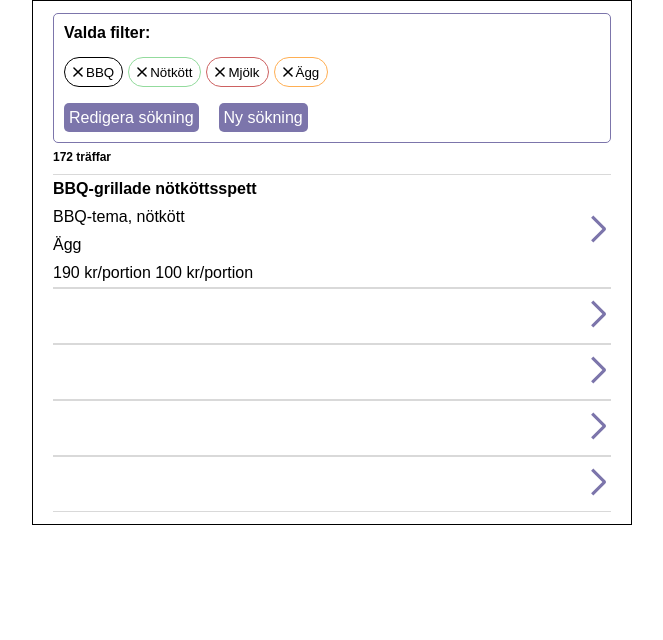
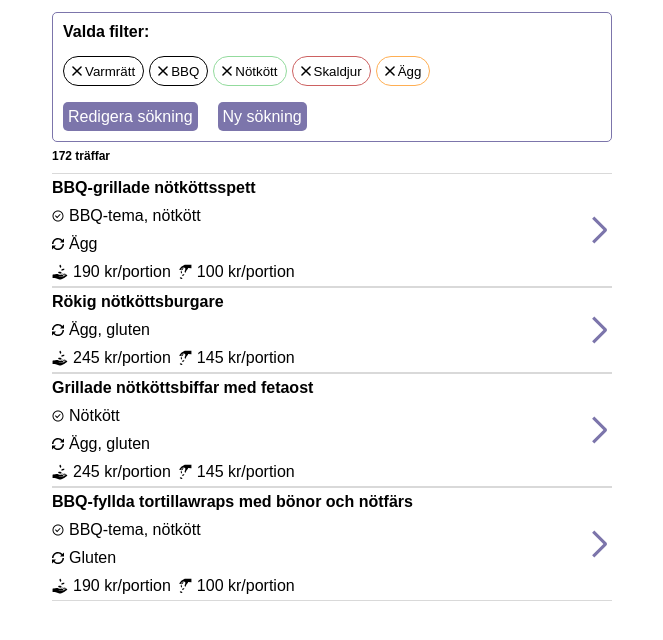
Before and after one commit to joakimgidlund/grupp-10-uppgift-2, a Vue app: page /results in a window 1280 px wide. Shown: the top 640 px of the page, without its empty margins (308-971 px from the left). Built offline with nearby package versions, Linux system fonts and the light colour scheme.

Commit message:
results finished, started dish info page

```diff
--- /dev/null
+++ b/src/DishView.vue
@@ -0,0 +1,11 @@
+<template>
+  <div class="main">
+    <div class="header">
+      <RouterLink class="link" to=/results></RouterLink>
+    </div>
+  </div>
+</template>
+
+<style scoped>
+
+</style>
--- a/src/ResultsView.vue
+++ b/src/ResultsView.vue
@@ -1,31 +1,21 @@
 <script setup>
 import SearchResult from "./components/SearchResult.vue"
 import ResultSummary from "./components/ResultSummary.vue"
-// import SearchView from "./SearchView.vue"
 </script>
 
 <script>
-export default {
-  data() {
-    return {
-    }
-  },
-
-  components: {
-    SearchResult,
-    ResultSummary,
-  },
-}
+export default {}
 </script>
 
 <template>
   <div class="filter-box">
     <div class="title">Valda filter:</div>
     <div class="results">
-      <SearchResult text="BBQ"></SearchResult>
-      <SearchResult text="Nötkött" class="ingredients"></SearchResult>
-      <SearchResult text="Mjölk" class="disallowed"></SearchResult>
-      <SearchResult text="Ägg" class="adjust"></SearchResult>
+      <SearchResult text="Varmrätt"/>
+      <SearchResult text="BBQ"/>
+      <SearchResult text="Nötkött" class="ingredients"/>
+      <SearchResult text="Skaldjur" class="disallowed"/>
+      <SearchResult text="Ägg" class="adjust"/>
     </div>
     <div class="button-box">
       <button class="default-button"><RouterLink class="link" to="/">Redigera sökning</RouterLink></button>
@@ -34,11 +24,10 @@ export default {
   </div>
   <div class="hits">172 träffar</div>
   <div class="result-summaries">
-    <ResultSummary title="BBQ-grillade nötköttsspett" theme="BBQ-tema, nötkött" adjust="Ägg" price="190" cost="100"></ResultSummary>
-    <ResultSummary></ResultSummary>
-    <ResultSummary></ResultSummary>
-    <ResultSummary></ResultSummary>
-    <ResultSummary></ResultSummary>
+    <ResultSummary title="BBQ-grillade nötköttsspett" theme="BBQ-tema, nötkött" adjust="Ägg" price="190" cost="100"/>
+    <ResultSummary title="Rökig nötköttsburgare" adjust="Ägg, gluten" price="245" cost="145"/>
+    <ResultSummary title="Grillade nötköttsbiffar med fetaost" theme="Nötkött" adjust="Ägg, gluten" price="245" cost="145"/>
+    <ResultSummary title="BBQ-fyllda tortillawraps med bönor och nötfärs" theme="BBQ-tema, nötkött" adjust="Gluten" price="190" cost="100"/>
   </div>
 </template>
 
--- a/src/SearchView.vue
+++ b/src/SearchView.vue
@@ -15,21 +15,14 @@ export default {
     }
   },
 
+  emits: ["update"],
+
   created() {
     this.themes = IngredientService.getThemes()
     this.ingredients = IngredientService.getIngredients()
   },
+}
 
-  methods: {
-    addSearches(event) {
-      this.combinedSearches.push(event)
-      this.$route.myProps.message = "hahaha"
-    },
-    getFilters() {
-      return this.combinedSearches
-    }
-  }
-}
 </script>
 
 <template>
@@ -73,26 +66,26 @@ export default {
     <VueSlider width="80%" :height="5" v-model="sliderValue" :min="0" :max="1000" tooltipPlacement="bottom"
       :contained="true" :railStyle="{ backgroundColor: '#7C75AB' }" :processStyle="{ backgroundColor: '#101010' }"
       :dotStyle="{ backgroundColor: '#101010' }">
-      <template #tooltip="{ pos, index, value, focus, disabled }">
+      <template #tooltip="{ value }">
         <div>{{ value }}</div>
       </template>
     </VueSlider>
     <div class="slider-range">1000 kr</div>
   </div>
 
-  <SearchComponent @changed="addSearches" box-title="Tema" type="theme" :searches="themes"></SearchComponent>
-  <SearchComponent @changed="addSearches" box-title="Ingredienser" type="ingredients" :searches="ingredients">
+  <SearchComponent box-title="Tema" type="theme" :searches="themes"></SearchComponent>
+  <SearchComponent box-title="Ingredienser" type="ingredients" :searches="ingredients">
   </SearchComponent>
-  <SearchComponent @changed="addSearches" box-title="Får ej förekomma" type="disallowed" image="../assets/info.svg"
+  <SearchComponent box-title="Får ej förekomma" type="disallowed" image="../assets/info.svg"
     :searches="ingredients">
   </SearchComponent>
-  <SearchComponent @changed="addSearches" box-title="Anpassningar" type="adjust" image="../assets/round_arrows.svg"
+  <SearchComponent box-title="Anpassningar" type="adjust" image="../assets/round_arrows.svg"
     :searches="ingredients">
   </SearchComponent>
 
   <div class="footer">
     <span>Träffar: 172</span>
-    <button class="default-button">
+    <button @click="$emit('update')" class="default-button">
       <RouterLink class="link" to="/results">Visa</RouterLink>
     </button>
   </div>
--- a/src/assets/main.css
+++ b/src/assets/main.css
@@ -7,7 +7,7 @@
   padding: 12px 20px;
   width: 600px;
   height: auto;
-  border: 1px solid black;
+  /* border: 1px solid black; */
   box-sizing: border-box;
 
   justify-self: center;
--- a/src/components/ResultSummary.vue
+++ b/src/components/ResultSummary.vue
@@ -15,22 +15,43 @@ export default {
 </script>
 
 <template>
+  <button class="summary-button">
+    <RouterLink class="link" to="/dishinfo">
   <div class="summary">
     <div class="title">{{ title }}</div>
-    <div v-if="theme" class="info"> {{ theme }}</div>
-    <div v-if="disallowed" class="info"> {{ disallowed }}</div>
-    <div v-if="adjust" class="info"> {{ adjust }}</div>
-    <div v-if="price" class="info"> {{ price }} kr/portion {{ cost }} kr/portion</div>
-    <div class="arrow"><img src="../assets/result_arrow.svg" alt="arrow"> </div>
+    <div v-if="theme" class="info"> <img src="../assets/check.svg" alt="check icon">{{ theme }}</div>
+    <div v-if="disallowed" class="info"><img src="../assets/info.svg" alt="info icon"> {{ disallowed }}</div>
+    <div v-if="adjust" class="info"><img src="../assets/round_arrows.svg" alt="adjust icon"> {{ adjust }}</div>
+    <div v-if="price" class="info"><img src="../assets/receive_payment.svg" alt="price icon"> {{ price }} kr/portion <img src="../assets/pay.svg" alt="cost icon">{{ cost }} kr/portion</div>
+    <img class="arrow" src="../assets/result_arrow.svg" alt="arrow">
   </div>
-
+</RouterLink>
+</button>
 </template>
 
 
 <style scoped>
+.summary-button {
+  all: unset;
+  width: 100%;
+}
+
+.summary-button:hover {
+  cursor: pointer;
+}
+
+.summary-button:active .arrow {
+  /* filter: drop-shadow(0px 2px 3px #000); */
+  filter: blur(2px);
+}
+
+.summary-button:hover .arrow {
+  scale: 1.2;
+}
+
 .summary {
   display: grid;
-  grid-template-columns: 1fr 1fr;
+  grid-template-columns: 80% 1fr;
   /* grid-template-rows: repeat(1fr); */
   grid-auto-rows: auto;
 
@@ -53,6 +74,9 @@ export default {
 .info {
   grid-column: 1;
   margin: 5px 0px;
+
+  display: flex;
+  gap: 5px;
 }
 
 .arrow {
--- a/src/components/SearchComponent.vue
+++ b/src/components/SearchComponent.vue
@@ -17,14 +17,11 @@ export default {
     }
   },
 
-  emits: ["changed"],
-
   methods: {
     addSearch(event) {
       if (!this.searchResults.includes(event.target.value)) {
         this.searchResults.push(event.target.value)
       }
-      this.$emit("changed", event.target.value)
       event.target.value = ""
     },
 
@@ -32,10 +29,6 @@ export default {
       const index = this.searchResults.indexOf(text)
       this.searchResults.splice(index, 1)
     },
-
-    getSearches() {
-      return this.searches
-    }
   },
 }
 </script>
```
Also changed, not shown: src/App.vue (+6 -1 lines), src/main.js (+11 -9 lines), src/assets/check.svg (added).
